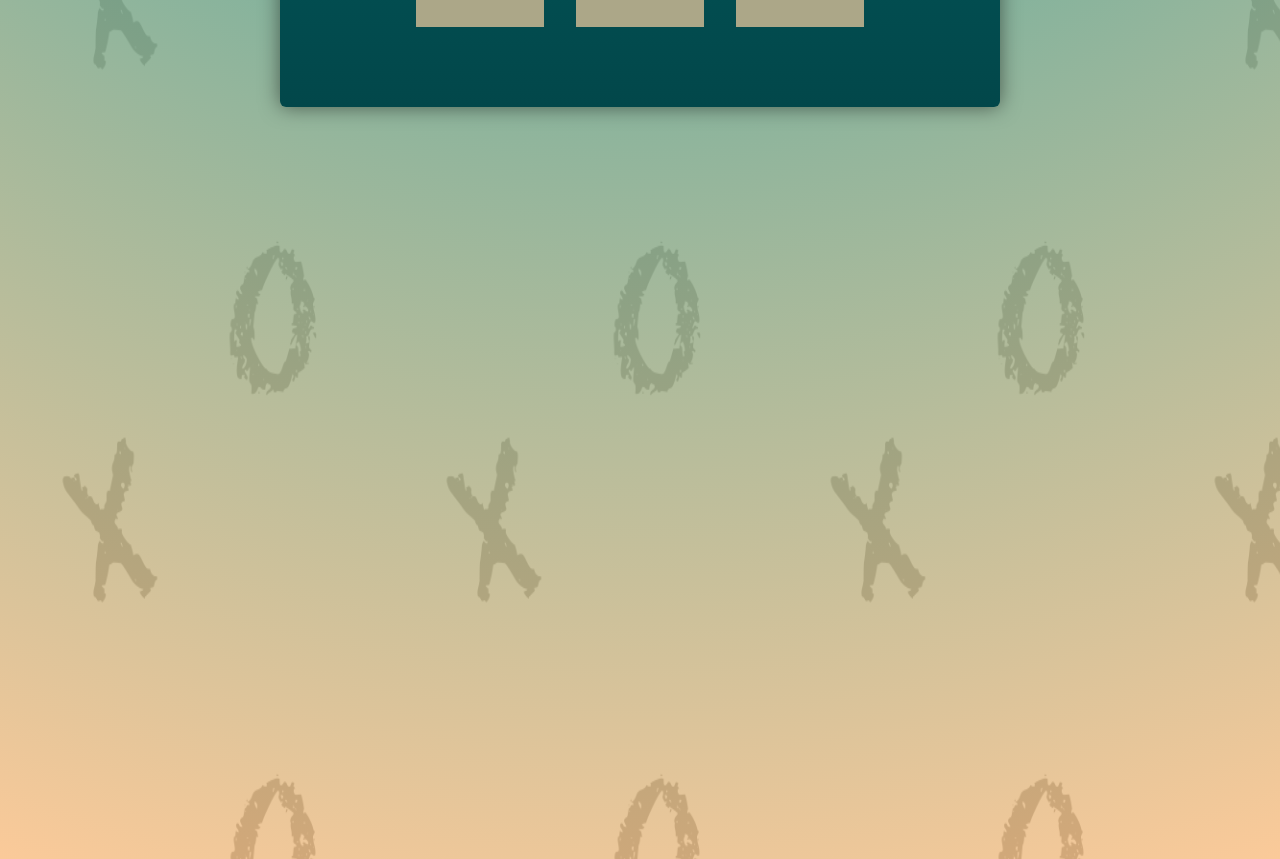
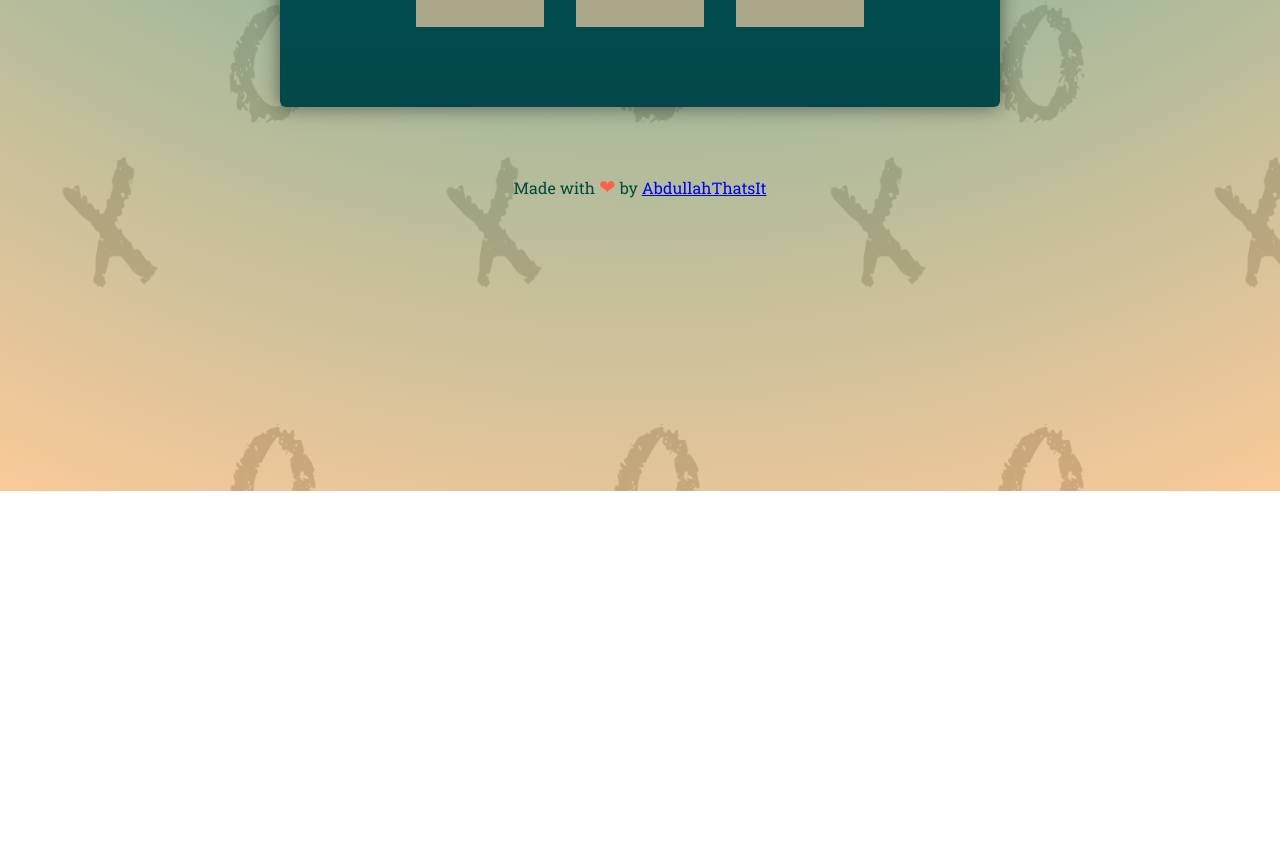
Before and after one commit to AbdullahThatsIt/tic-tac-toe-react, a React (Vite) app: page / in a window 1280 px wide. Shown: the part 917-1776 px from the top of the page. After the commit the page ends 1408 px from the top, so only its background shows below. Built offline with nearby package versions, Linux system fonts and the light colour scheme; a web font is replaced by a local one.

Commit message:
footer added

```diff
--- a/index.html
+++ b/index.html
@@ -16,6 +16,11 @@
 
     <div id="root"></div>
 
+    <footer id="footer">
+      Made with <span class="heart">❤</span> by
+      <a target="_blank" rel="noopener" href="https://about.me/abdullahthatsit">AbdullahThatsIt</a>
+    </footer>
+
     <!-- A script tag that loads the React application from index.jsx. -->
 
     <script type="module" src="/src/index.jsx"></script>
--- a/src/index.css
+++ b/src/index.css
@@ -31,7 +31,7 @@
     url('/bg-pattern-dark.png');
   background-repeat: repeat;
   background-size: 100% 100%, 30% 30%, 100% 100%;
-  min-height: 110rem;
+  min-height: 87rem;
 }
 
 /* Specific styles for different elements */
@@ -45,6 +45,20 @@
   object-fit: contain;
   margin: 3rem auto 1rem auto;
   filter: drop-shadow(0 0 8px rgba(0, 0, 0, 0.4));
+}
+
+#footer {
+  text-align: center;
+  padding: 1rem;
+  color: #024a3b;
+  position: relative;
+  bottom: 0;
+  width: 100%;
+}
+
+footer .heart {
+  color: #ff6347;
+  font-size: 20px;
 }
 
 h1 {
```
